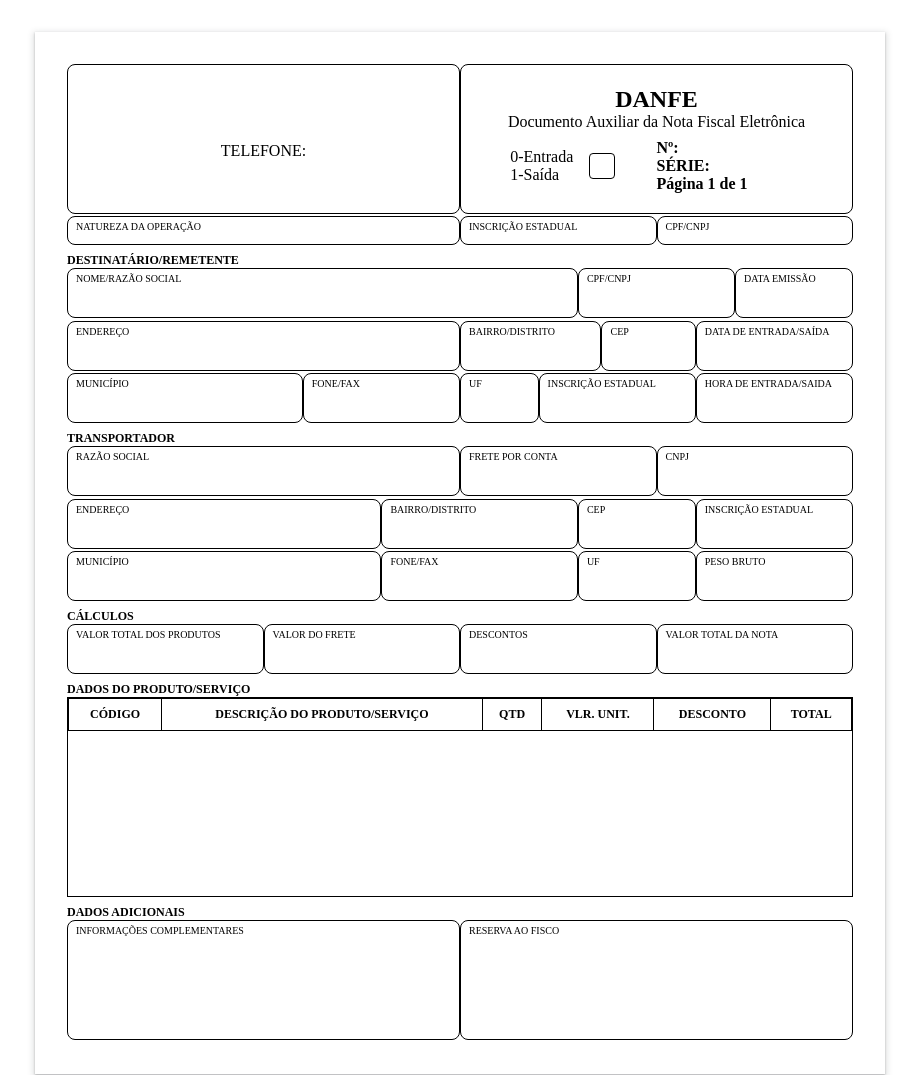
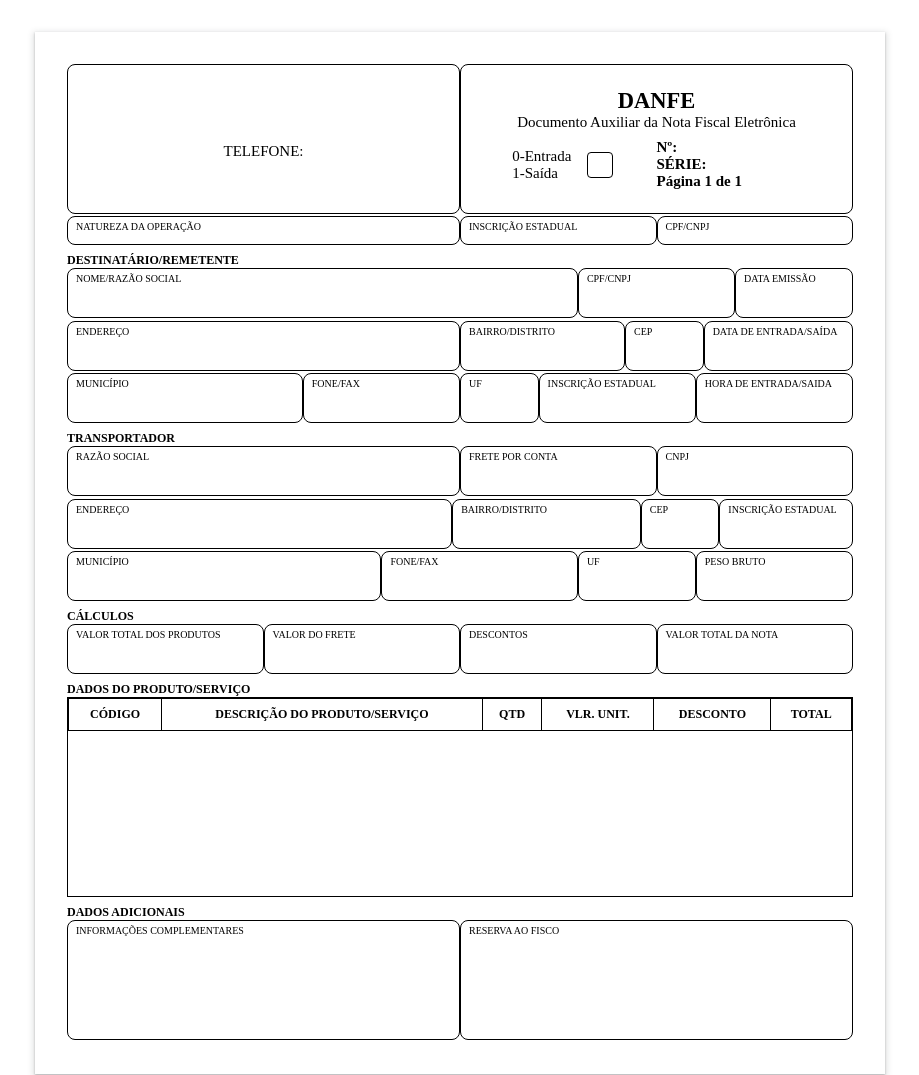
Before and after one commit to camilafbc/js-emissor-nota-fiscal-eletronica, a plain HTML site: page src/pages/danfe.html in a window 1280 px wide. Shown: the top 1075 px of the page, without its empty margins (180-1099 px from the left). Drawn offline with nearby package versions, Linux system fonts and the light colour scheme.

Commit message:
Corrigir colunas do danfe

```diff
--- a/src/css/danfe.css
+++ b/src/css/danfe.css
@@ -75,7 +75,7 @@ body {
 
 .destinatario-section .row:nth-child(3) {
   display: grid;
-  grid-template-columns: 50% 18% 12% 20%;
+  grid-template-columns: 50% 21% 10% 19%;
 }
 
 .destinatario-section .row:nth-child(4) {
@@ -90,7 +90,7 @@ body {
 
 .transportador-section .row:nth-child(3) {
   display: grid;
-  grid-template-columns: 40% 25% 15% 20%;
+  grid-template-columns: 49% 24% 10% 17%;
 }
 
 .transportador-section .row:nth-child(4) {
@@ -124,7 +124,6 @@ body {
 
 .row {
   width: 100%;
-  /* gap: 0.15rem; */
   margin-bottom: 0.15rem;
 }
 
@@ -133,8 +132,7 @@ body {
   display: flex;
   flex-direction: column;
   gap: 0.5rem;
-  /* vertical-align: top; */
-  font-size: 16px;
+  font-size: 15px;
 
   border: 1px solid #000000;
   border-radius: 0.5rem;
@@ -171,7 +169,7 @@ body {
 
 .box-content .box-text {
   text-transform: uppercase;
-  font-size: 14px;
+  font-size: 13px;
 }
 
 table {
```
Also changed, not shown: src/js/index.js (+5 -5 lines).
